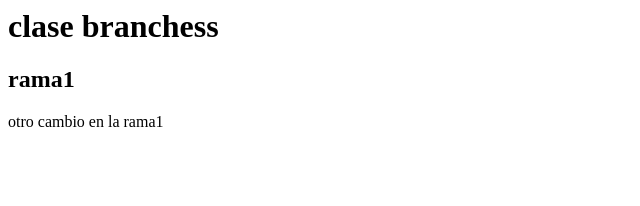
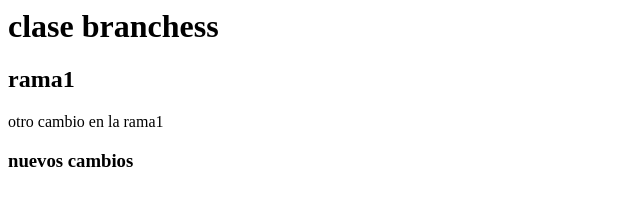
Before and after one commit to marianoivan/branchess, a plain HTML site: page index.html in a window 1280 px wide. Shown: the whole page, without its empty margins (0-640 px from the left). Drawn offline with Linux system fonts and the light colour scheme.

Commit message:
nuevo cambio

```diff
--- a/index.html
+++ b/index.html
@@ -9,5 +9,8 @@
     <h1>clase branchess</h1>
     <h2>rama1</h2>
     <p>otro cambio en la rama1</p>
+    <section>
+        <h3>nuevos cambios</h3>
+    </section>
 </body>
 </html>
```
